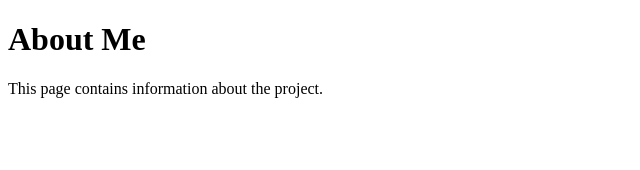
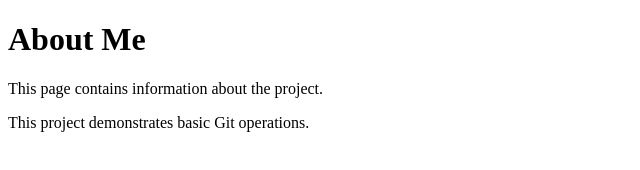
Before and after one commit to vanshikaamritavishal/git-assignment, a plain HTML site: page about.html in a window 1280 px wide. Shown: the whole page, without its empty margins (0-640 px from the left). Drawn offline with Linux system fonts and the light colour scheme.

Commit message:
Update about page content

```diff
--- a/about.html
+++ b/about.html
@@ -6,5 +6,6 @@
 <body>
     <h1>About Me</h1>
     <p>This page contains information about the project.</p>
+    <p>This project demonstrates basic Git operations.</p>
 </body>
 </html>
```
